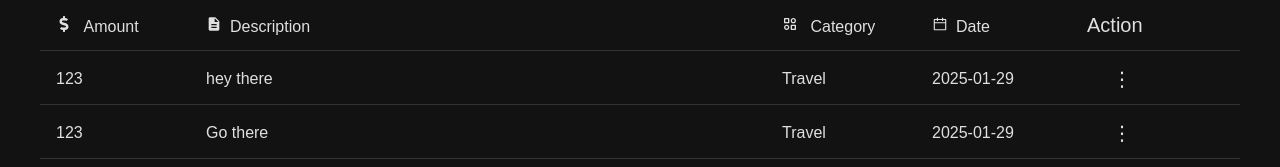
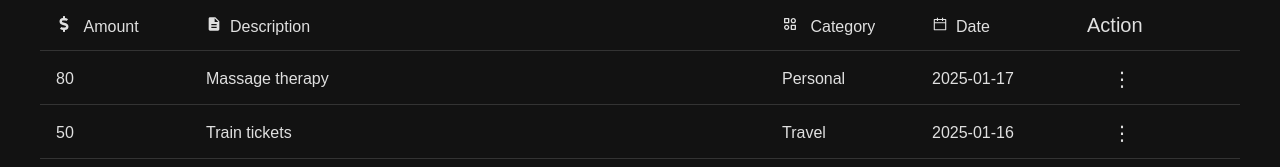
Before and after one commit to adityapatidar31/bill-tracker, a React (Vite) app: page / in a window 1280 px wide. Shown: the part 785-952 px from the top of the page. Built offline with nearby package versions, Linux system fonts and the light colour scheme.

Commit message:
add the pagination logic half just need to write logic to change from one page to other

```diff
--- a/src/components/BillList.jsx
+++ b/src/components/BillList.jsx
@@ -1,14 +1,15 @@
 import { useSelector } from "react-redux";
 import BillListItem from "./BillListItem";
 import { FaDollarSign } from "react-icons/fa";
-
 import { AiOutlineCalendar } from "react-icons/ai";
 import { BiCategoryAlt } from "react-icons/bi";
 import { MdDescription } from "react-icons/md";
 import FilterComponent from "./FilterComponent";
 
 function BillList() {
-  const { filter, bills, totalAmount } = useSelector((state) => state.bill);
+  const { filter, bills, totalAmount, currentPage, pageSize } = useSelector(
+    (state) => state.bill
+  );
 
   const filteredBills = bills.filter(
     (bill) => bill.category === filter || filter === ""
@@ -23,6 +24,13 @@ function BillList() {
     fontSize: "16px",
     color: "var(--text-color)",
   };
+
+  const startIndex = (currentPage - 1) * pageSize;
+  const paginatedBills = filteredBills.slice(startIndex, startIndex + pageSize);
+  const isFirstPage = currentPage === 1;
+  const isLastPage = startIndex + pageSize >= filteredBills.length;
+  console.log(isFirstPage, isLastPage);
+
   return (
     <div>
       <div className="flex-2-child">
@@ -47,7 +55,7 @@ function BillList() {
           </div>
           <div className="item-actions">Action</div>
         </div>
-        {filteredBills.map((bill) => (
+        {paginatedBills.map((bill) => (
           <BillListItem key={bill.id} {...bill} />
         ))}
         <h2>Total Amount: {totalAmountDisplay}</h2>
--- a/src/features/bill/billSlice.js
+++ b/src/features/bill/billSlice.js
@@ -3,6 +3,8 @@ import { v4 as uuidv4 } from "uuid";
 
 const initialState = {
   totalAmount: 4164,
+  pageSize: 7,
+  currentPage: 3,
   filter: "",
   bills: [
     {
```
